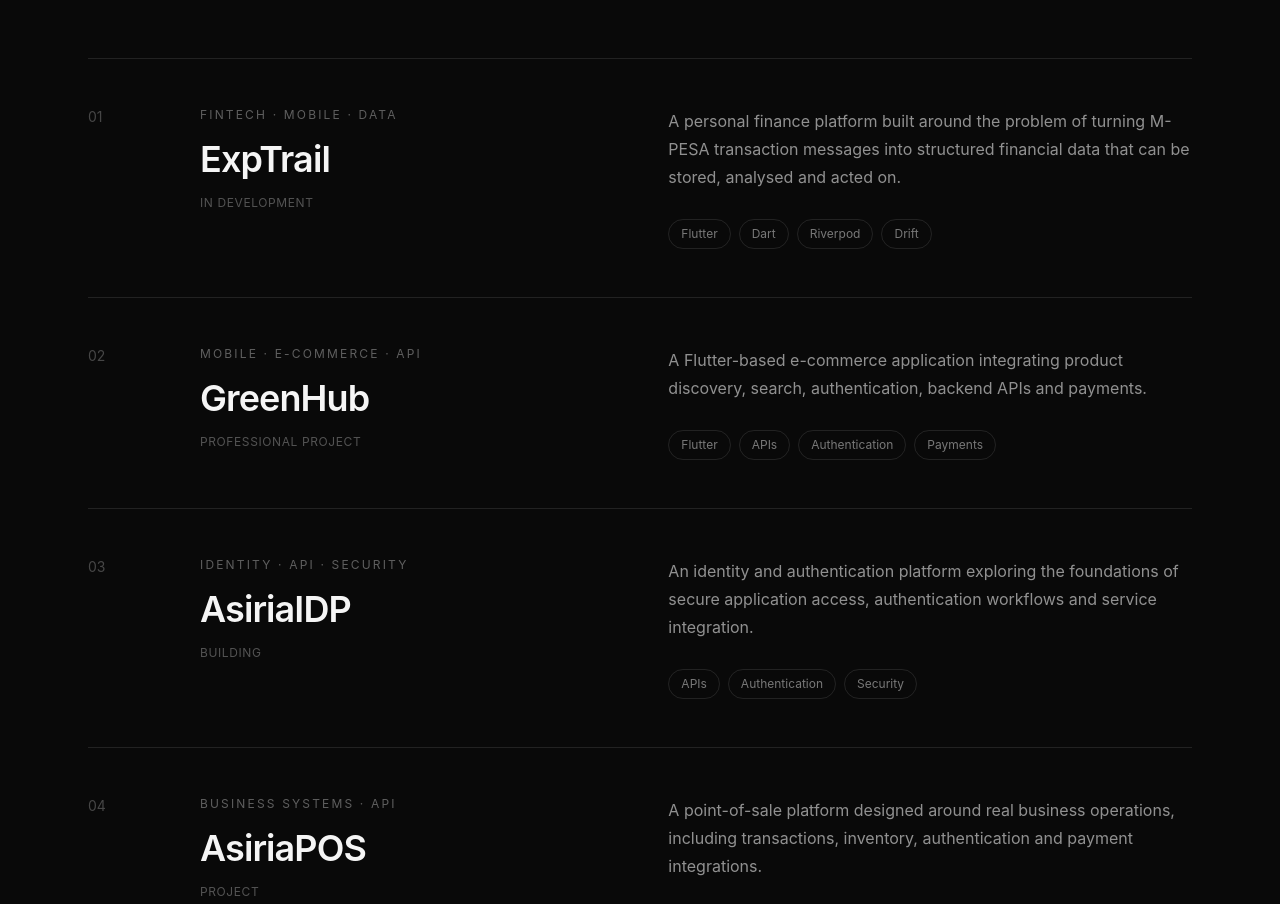
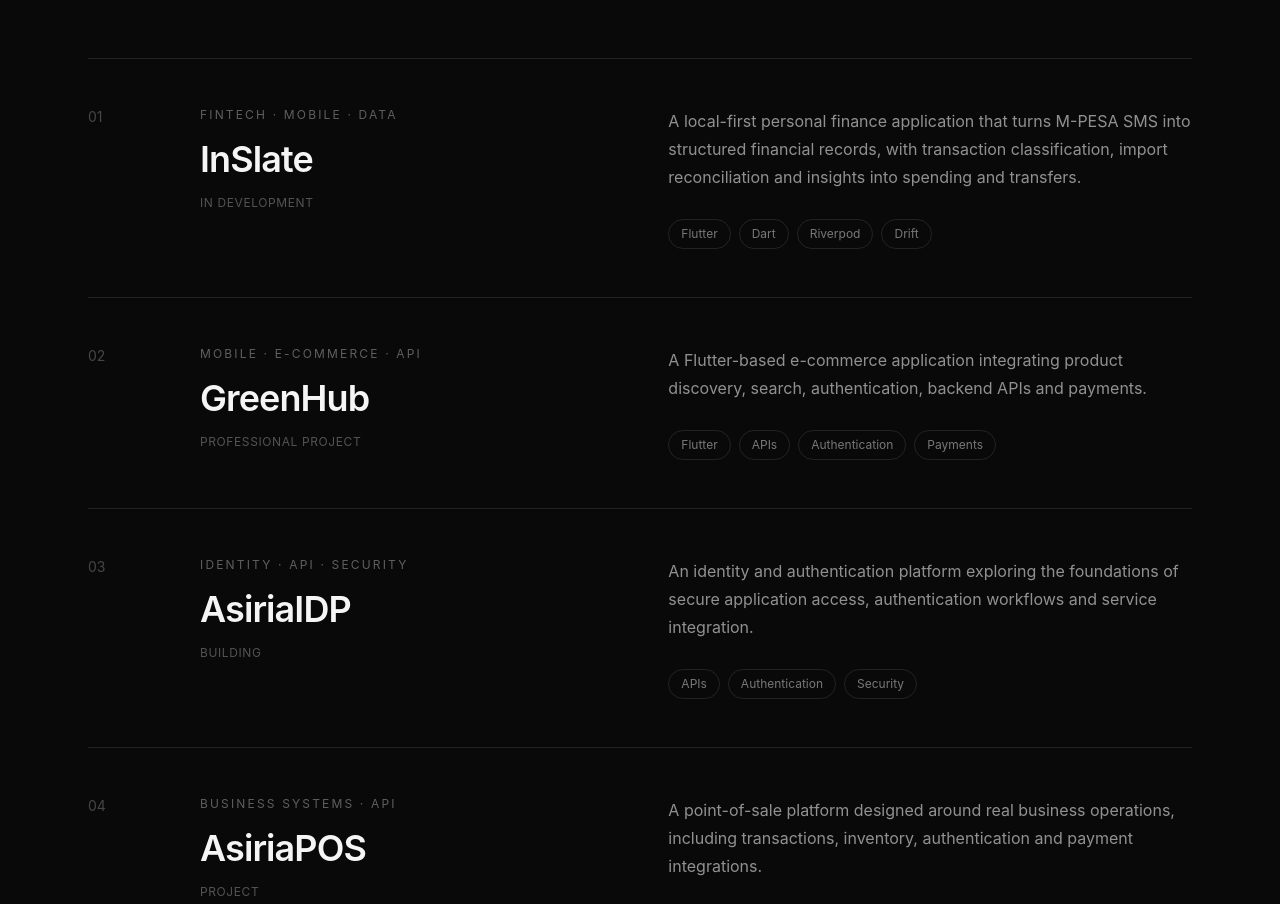
Before and after one commit to Muthaa/philip-portfolio, a Next.js app: page / in a window 1280 px wide. Shown: the part 1139-2043 px from the top of the page. Built offline with nearby package versions, Linux system fonts and the light colour scheme.

Commit message:
Rename ExpTrail to InSlate on portfolio

```diff
--- a/app/page.tsx
+++ b/app/page.tsx
@@ -10,10 +10,10 @@
 const engineeringProjects: EngineeringProject[] = [
   {
     number: "01",
-    title: "ExpTrail",
+    title: "InSlate",
     category: "FINTECH · MOBILE · DATA",
     description:
-      "A personal finance platform built around the problem of turning M-PESA transaction messages into structured financial data that can be stored, analysed and acted on.",
+      "A local-first personal finance application that turns M-PESA SMS into structured financial records, with transaction classification, import reconciliation and insights into spending and transfers.",
     stack: ["Flutter", "Dart", "Riverpod", "Drift"],
     status: "In development",
   },
```
